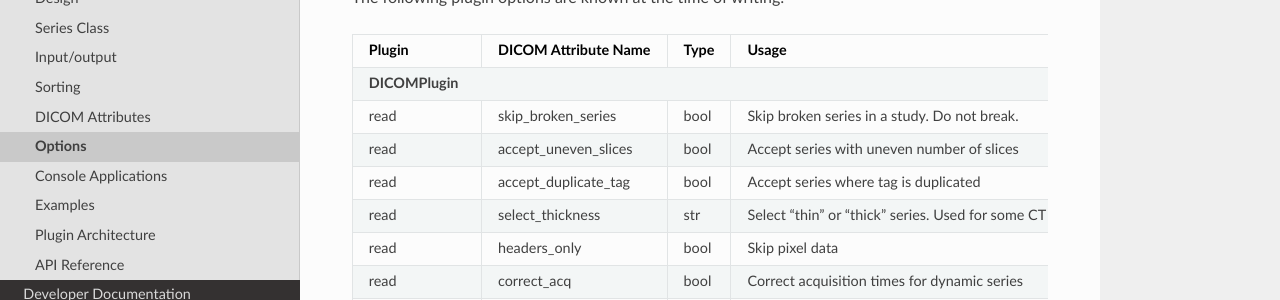
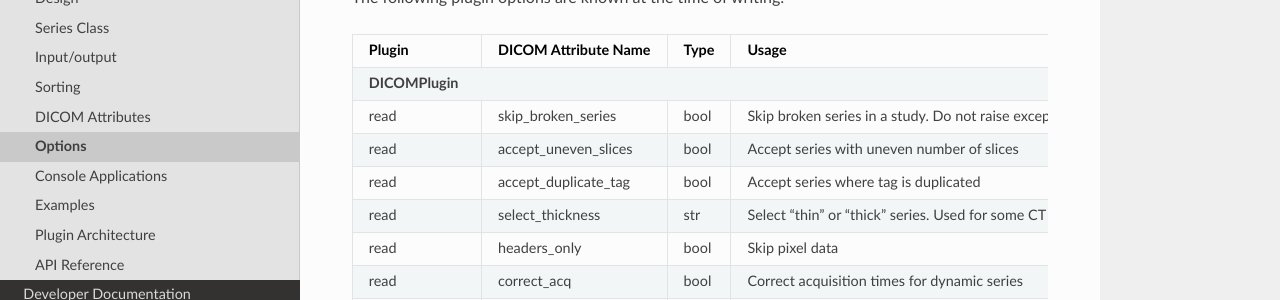
Before and after one commit to erling6232/imagedata, a Sphinx documentation site: the page built from docs/Options.rst, in a window 1280 px wide and 900 px high. Shown: the part 418-718 px from the top of the window. Built offline with Sphinx 7.4.7 and the Read the Docs theme 2.0.0, drawn with Linux system fonts in a browser that asks for light colours.

Commit message:
DICOMPlugin.get_dicom_files: Accept option `skip_broken_series` to bypass broken series in a study.

```diff
--- a/docs/Options.rst
+++ b/docs/Options.rst
@@ -27,7 +27,7 @@
 +-------------------------+-------------------------+-----+-----------------------+
 |read                     |skip_broken_series       |bool |Skip broken series     |
 |                         |                         |     |in a study.            |
-|                         |                         |     |Do not break.          |
+|                         |                         |     |Do not raise exception.|
 +-------------------------+-------------------------+-----+-----------------------+
 |read                     |accept_uneven_slices     |bool |Accept series with     |
 |                         |                         |     |uneven number of slices|
```
